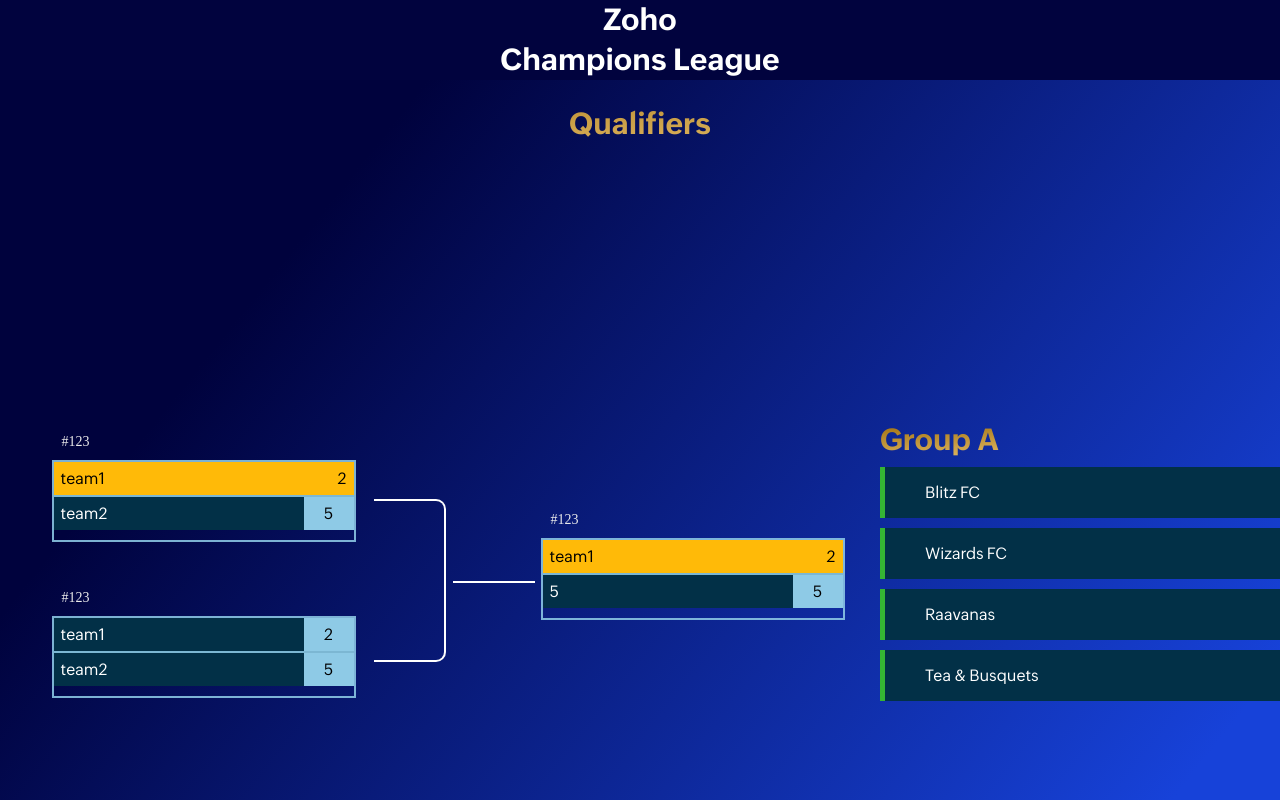
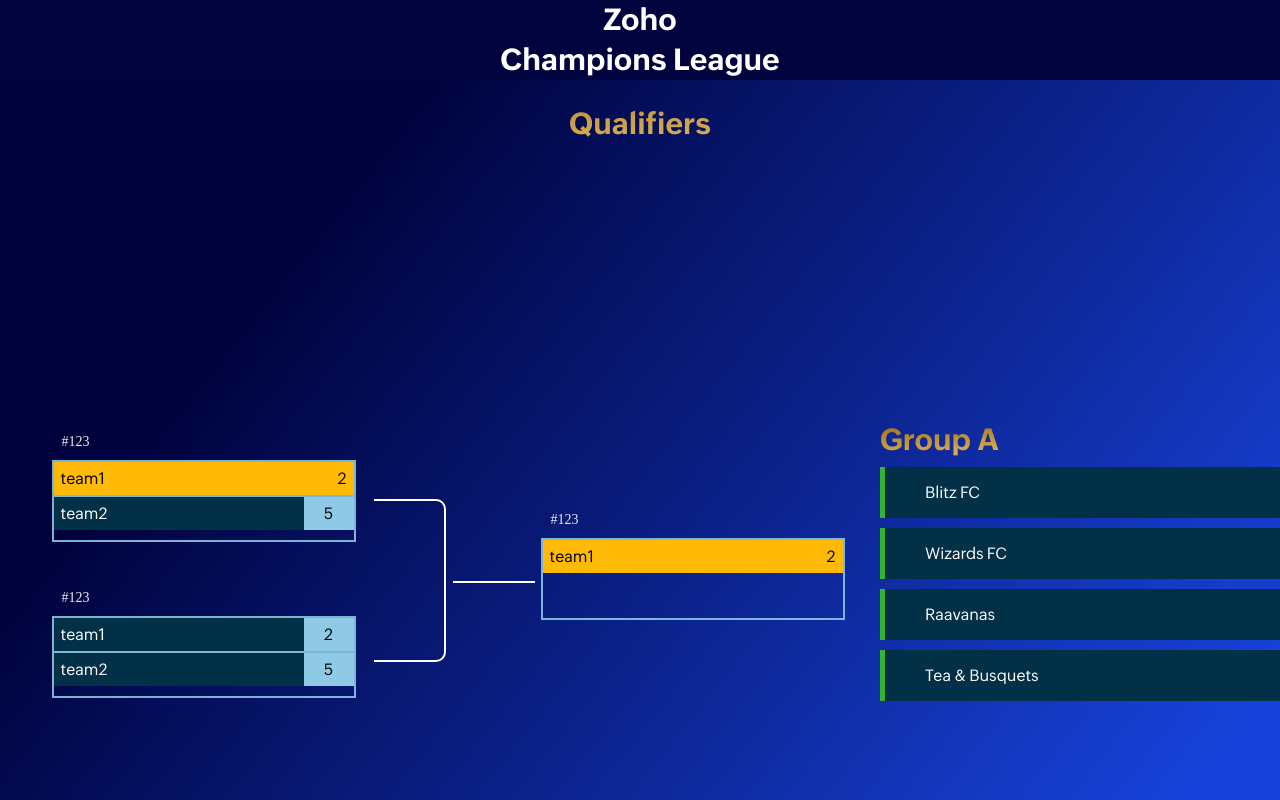
Before and after one commit to Haris-Sekar/ZohoFootfest, a React (Create React App) app in the folder client/: page /championsLeague in a window 1280 px wide. Shown: the top 800 px of the page. Built offline with nearby package versions, Linux system fonts and the light colour scheme.

Commit message:
league page added

```diff
--- a/client/src/api/team.js
+++ b/client/src/api/team.js
@@ -1,7 +1,7 @@
 import axios from "axios";
 
 const baseURL = axios.create({
-    baseURL: "https://yyy.com"
+    baseURL: "https://footfest-816103638.development.catalystserverless.com"
 });
 const token = "";
 baseURL.interceptors.request.use((req) => {
--- a/client/src/components/Brackets.js
+++ b/client/src/components/Brackets.js
@@ -1,6 +1,6 @@
 import React from 'react'
 
-const Brackets = ({props}) => {
+const Brackets = ({ props }) => {
     return (
         <div className="qualifiers_main">
             <div className="qualifiers_left_container">
@@ -39,14 +39,14 @@
                 <div className="teamthree_whole">
                     <span className="qualifiersteam_header">{props.match.hashtag}</span>
                     <div className="qualifiers_teamthree">
-                        <div className="qualifiersteamthree_partOne">
+                        {props.match?.team1 ? (<div className="qualifiersteamthree_partOne">
                             <span>{props.match.team1.name}</span>
                             <span>{props.match.team1.points}</span>
-                        </div>
-                        <div className="qualifiersteamthree_parttwo">
-                            <span>{props.match.team2.points}</span>
+                        </div>) : (<></>)}
+                        {props.match?.team2 ? (<div className="qualifiersteamthree_parttwo">
+                            <span>{props.match.team2.name}</span>
                             <span className="qualifytime">{props.match.team2.points}</span>
-                        </div>
+                        </div>) : (<></>)}
                     </div>
                 </div>
             </div>
--- a/client/src/components/Champions League/ChampionsLeague.js
+++ b/client/src/components/Champions League/ChampionsLeague.js
@@ -86,10 +86,6 @@
       team1:{
         name: "team1",
         points: "2"
-      },
-      team2:{
-        name: "team2",
-        points: "5"
       }
     }
   }
```
Also changed, not shown: client/src/components/League/League.js (added, +9 -0 lines).
